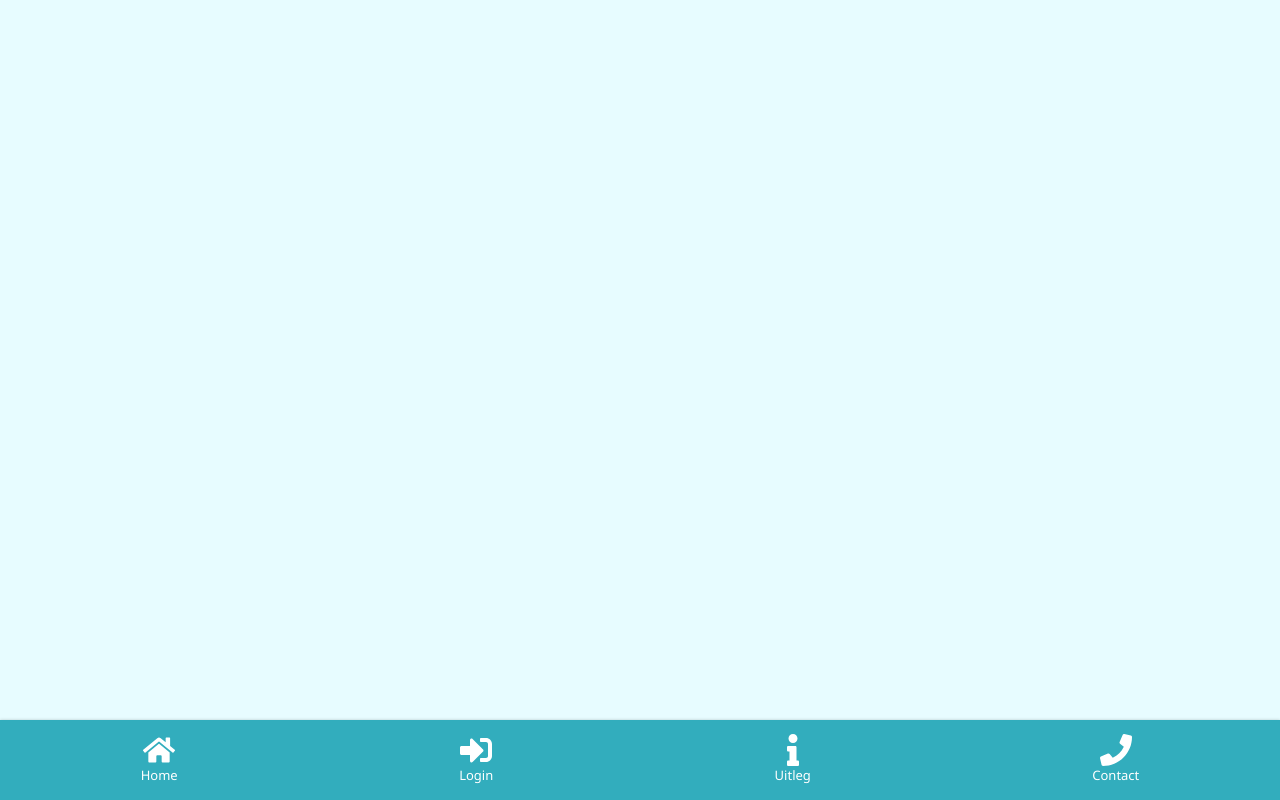
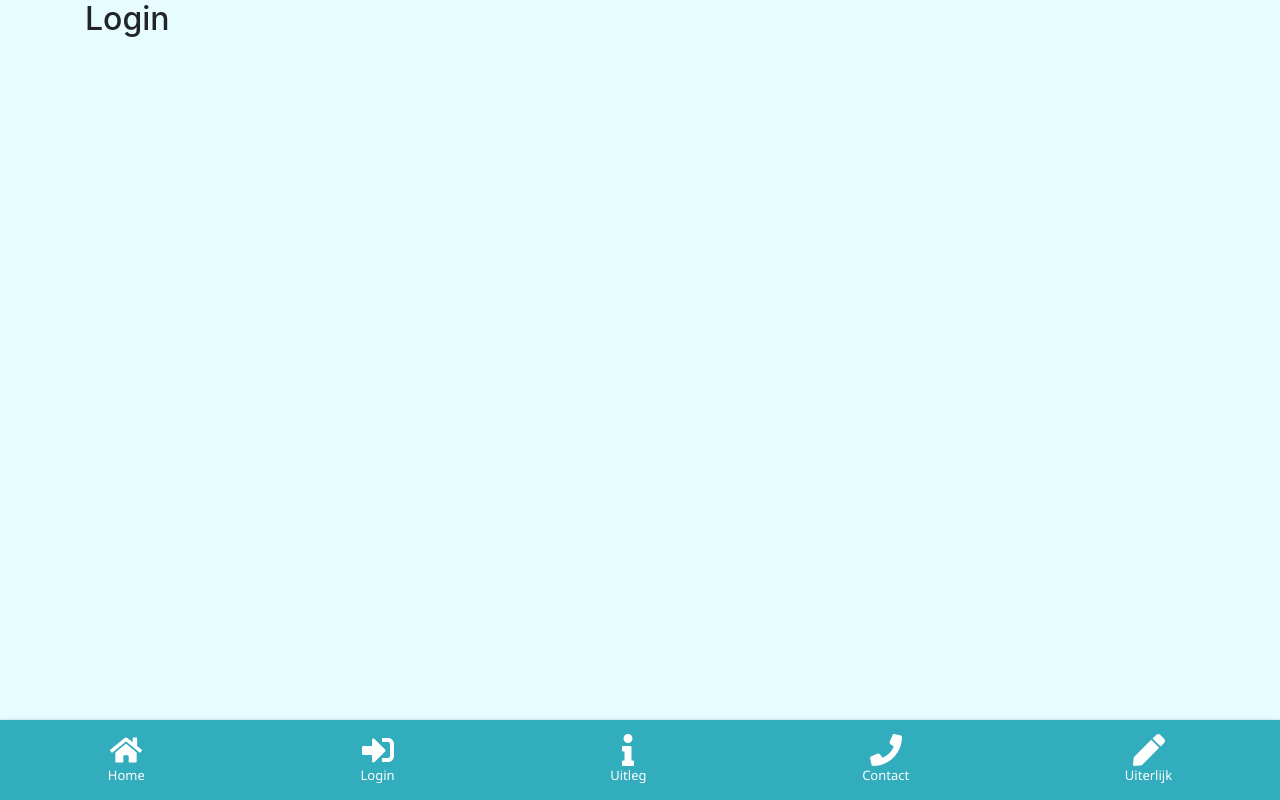
Before and after one commit to roydbie/Carmony, a React (Create React App) app: page /login in a window 1280 px wide. Built offline with nearby package versions, Linux system fonts and the light colour scheme.

Commit message:
Uiterlijk knop toegevoegd en links afgewerkt
Contact navigatie linked nu naar contact pagina
uiterlijk pagina knop toegevoegd die nergens toe leid
Login pagina een opzet gegeven voor html

```diff
--- a/src/App.js
+++ b/src/App.js
@@ -19,6 +19,7 @@ function App() {
         <Switch>
           <Route exact path="/" component={Home} />
           <Route path="/contact" component={Contact} />
+          <Route path="/uiterlijk" component={Contact} />
           <Route path="/spelpagina" component={SpelPagina} />
           <Route path="/uitleg" component={Uitleg} />
           <Route path="/login" component={Login} />
--- a/src/Login.js
+++ b/src/Login.js
@@ -0,0 +1,9 @@
+import React from 'react'
+
+export const Login = () => (
+
+    <div>
+        <h2>Login</h2>
+
+    </div>
+)
--- a/src/components/NavigationBar.js
+++ b/src/components/NavigationBar.js
@@ -4,6 +4,7 @@ import { FaHome } from "react-icons/fa";
 import { FaSignInAlt } from "react-icons/fa";
 import { FaInfo } from "react-icons/fa";
 import { FaPhone } from "react-icons/fa";
+import { FaPen } from "react-icons/fa";
 
 const Styles = styled.div`
 body {
@@ -66,9 +67,14 @@ export const NavigationBar = () => (
         <span class="nav__text">Uitleg</span>
       </a>
 
-      <a href="/" class="nav__link">
+      <a href="/contact" class="nav__link">
         <i class="material-icons nav__icon"><FaPhone size="2rem"/></i>
         <span class="nav__text">Contact</span>
+      </a>
+
+      <a href="" class="nav__link">
+        <i class="material-icons nav__icon"><FaPen size="2rem"/></i>
+        <span class="nav__text">Uiterlijk</span>
       </a>
 
     </nav>
```
